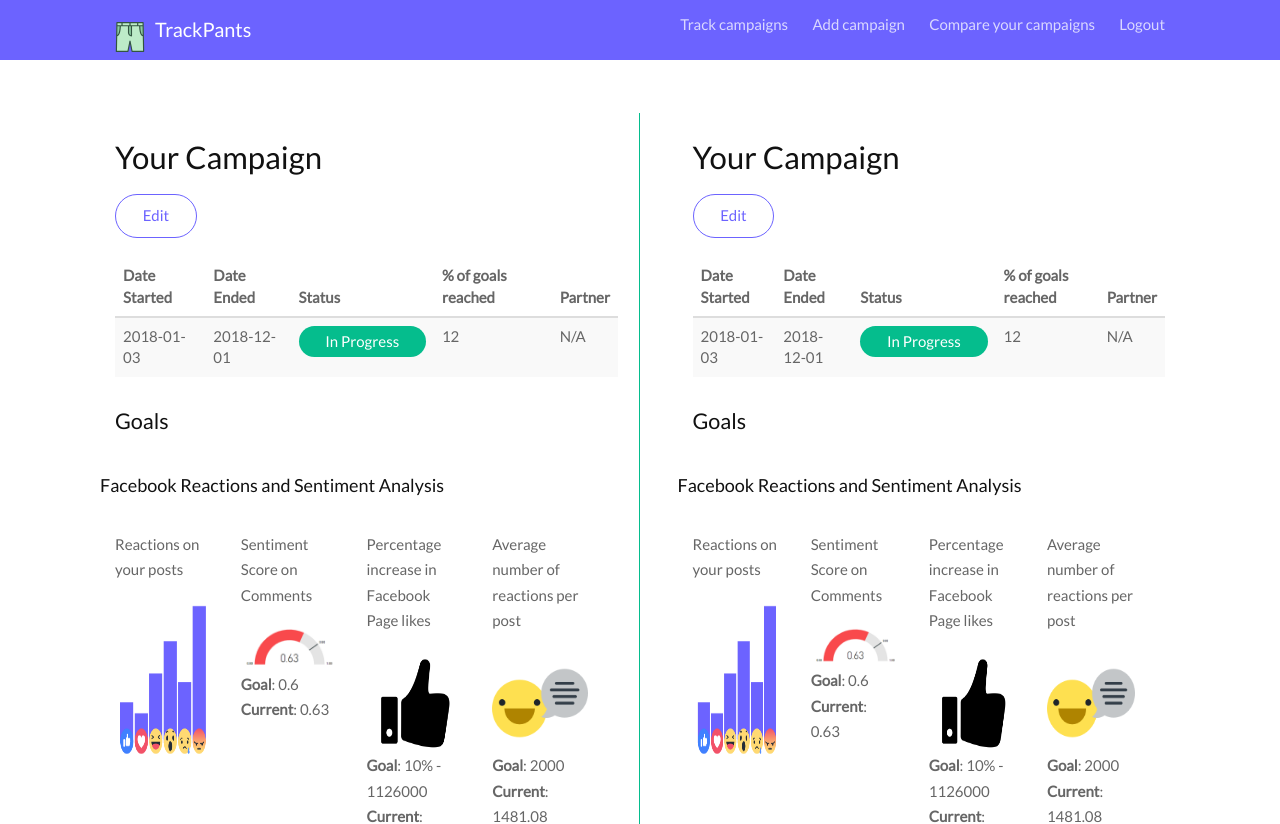
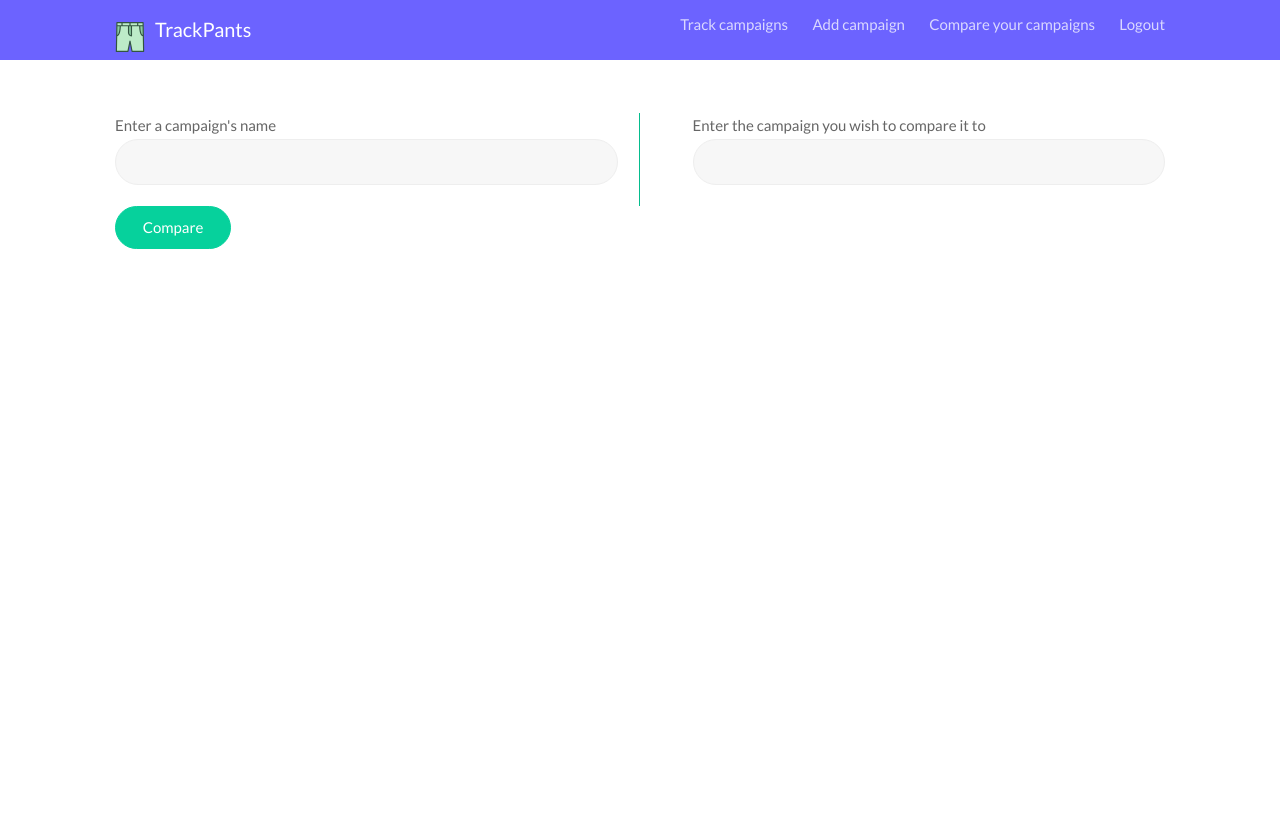
Before and after one commit to crisb0/final3011, a Flask app: page /compareCampaigns in a window 1280 px wide. Shown: the top 824 px of the page. After the commit the page ends 249 px from the top, so only its background shows below. Run offline with Flask 2, Linux system fonts and the light colour scheme; some libraries are stand-ins or nearby versions.

Commit message:
Can now properly compare campaign details of 2 campaigns

```diff
--- a/templates/compareCampaigns.html
+++ b/templates/compareCampaigns.html
@@ -5,9 +5,24 @@
 	<div class="container">
 		<div class="app__inner">
 			<div class="app__main">
+				<div class="compare-campaign-input">
+					<form class="form" action="{{url_for('compareCampaigns')}}", method = "POST">
+						<div class="left-campaign">
+							Enter a campaign's name
+							<input type="text" name='campaign1'>
+						</div>
+						<div class="right-campaign">
+						Enter the campaign you wish to compare it to
+						<input type="text" name='campaign2'>
+						</div>
+						<button type="submit" value="Submit" class="button button__accent">Compare</button>
+					</form>
+				</div>
 				<div class="left-campaign">
 					<div class="text-container">
-						<h1 class="app__main__title">Your Campaign</h1>
+						{% if c1 %}
+						<h1 class="app__main__title">{{ c1[0][1] }}</h1>
+
 	                    <button>Edit</button>
 					</div>
 					<table class="table table-striped">
@@ -21,8 +36,8 @@
 						</thead>
 						<tbody>
 							<tr>
-								<td>2018-01-03</td>
-								<td>2018-12-01</td>
+								<td>{{ c1[0][4] }}</td>
+								<td>{{ c1[0][5] }}</td>
 								<td><span class="campaign campaign-in-progress">In Progress</span></td>
 								<td>12</td>
 								<td>N/A</td>
@@ -71,12 +86,14 @@
 									</div>
 								</div>
 							</div>
-
+						{% endif %}
 					</div>
 
 					<div class="right-campaign">
 						<div class="text-container">
-							<h1 class="app__main__title">Your Campaign</h1>
+							{% if c2 %}
+							<h1 class="app__main__title">{{ c2[0][1] }}</h1>
+
 		                    <button>Edit</button>
 						</div>
 						<table class="table table-striped">
@@ -90,8 +107,8 @@
 							</thead>
 							<tbody>
 								<tr>
-									<td>2018-01-03</td>
-									<td>2018-12-01</td>
+									<td>{{ c2[0][4] }}</td>
+									<td>{{ c2[0][4] }}</td>
 									<td><span class="campaign campaign-in-progress">In Progress</span></td>
 									<td>12</td>
 									<td>N/A</td>
@@ -140,7 +157,7 @@
 										</div>
 									</div>
 								</div>
-
+							{% endif %}
 					</div>
         </div>
     	</div>
```
